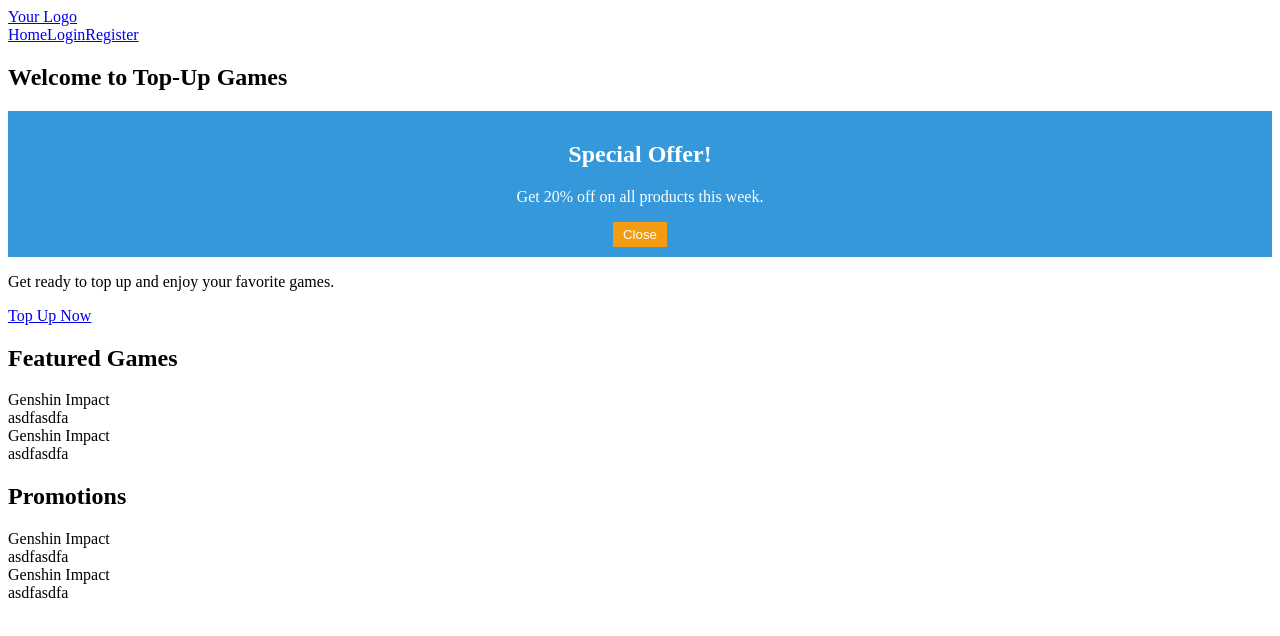
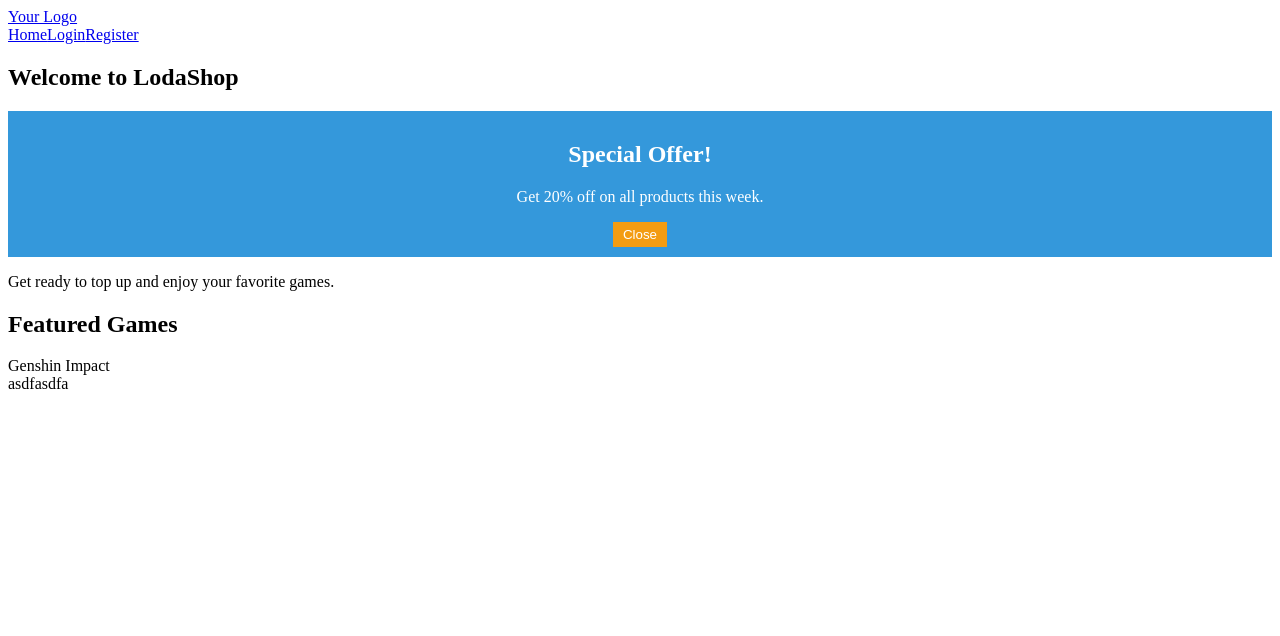
Before and after one commit to michaelgsthemotivator/clientLodaShop, a Vue app in the folder lodashop/: page / in a window 1280 px wide. Shown: the top 636 px of the page. Built offline with nearby package versions, Linux system fonts and the light colour scheme.

Commit message:
adding midtrans feature and logic

```diff
--- a/lodashop/src/components/GameCard.vue
+++ b/lodashop/src/components/GameCard.vue
@@ -1,11 +1,5 @@
 <template>
   <div>
-    <div class="card">
-      <div class="card-header">Genshin Impact</div>
-      <div class="card-body">
-        <slot>asdfasdfa</slot>
-      </div>
-    </div>
     <div class="card">
       <div class="card-header">Genshin Impact</div>
       <div class="card-body">
@@ -17,28 +11,7 @@
 
 <script>
 import { mapActions } from 'pinia'
-// import { useFavoriteStore } from '../stores/favorite'
 import { RouterLink } from 'vue-router'
-
-// export default {
-//   components: { RouterLink },
-//   props: ['movie'],
-//   methods: {
-//     ...mapActions(useFavoriteStore, ['createFavorite']),
-//     async addToFavorite() {
-//       const res = await this.createFavorite(this.movie.id)
-//       if (!res) {
-//         this.$toast.error('You already favorited this movie!', {
-//           duration: 2000
-//         })
-//       } else {
-//         this.$toast.success('Success add movie to favorites!', {
-//           duration: 2000
-//         })
-//       }
-//     }
-//   }
-// }
 </script>
 
 <style scoped>
--- a/lodashop/src/views/HomePage.vue
+++ b/lodashop/src/views/HomePage.vue
@@ -5,10 +5,9 @@
       <!-- Hero Section -->
       <section class="hero">
         <div class="hero-content">
-          <h1>Welcome to Top-Up Games</h1>
+          <h1>Welcome to LodaShop</h1>
           <PromoBanner />
           <p>Get ready to top up and enjoy your favorite games.</p>
-          <router-link to="/top-up" class="cta-button">Top Up Now</router-link>
         </div>
       </section>
 
@@ -17,15 +16,6 @@
         <h2>Featured Games</h2>
         <div class="game-list">
           <!-- Display featured games here -->
-          <GameCard />
-        </div>
-      </section>
-
-      <!-- Promotions Section -->
-      <section class="promotions">
-        <h2>Promotions</h2>
-        <div class="promotion-list">
-          <!-- Display promotions here -->
           <GameCard />
         </div>
       </section>
--- /dev/null
+++ b/lodashop/src/views/TopupPage.vue
@@ -0,0 +1,5 @@
+<script></script>
+
+<template>
+  <div>aaaaa</div>
+</template>
```
